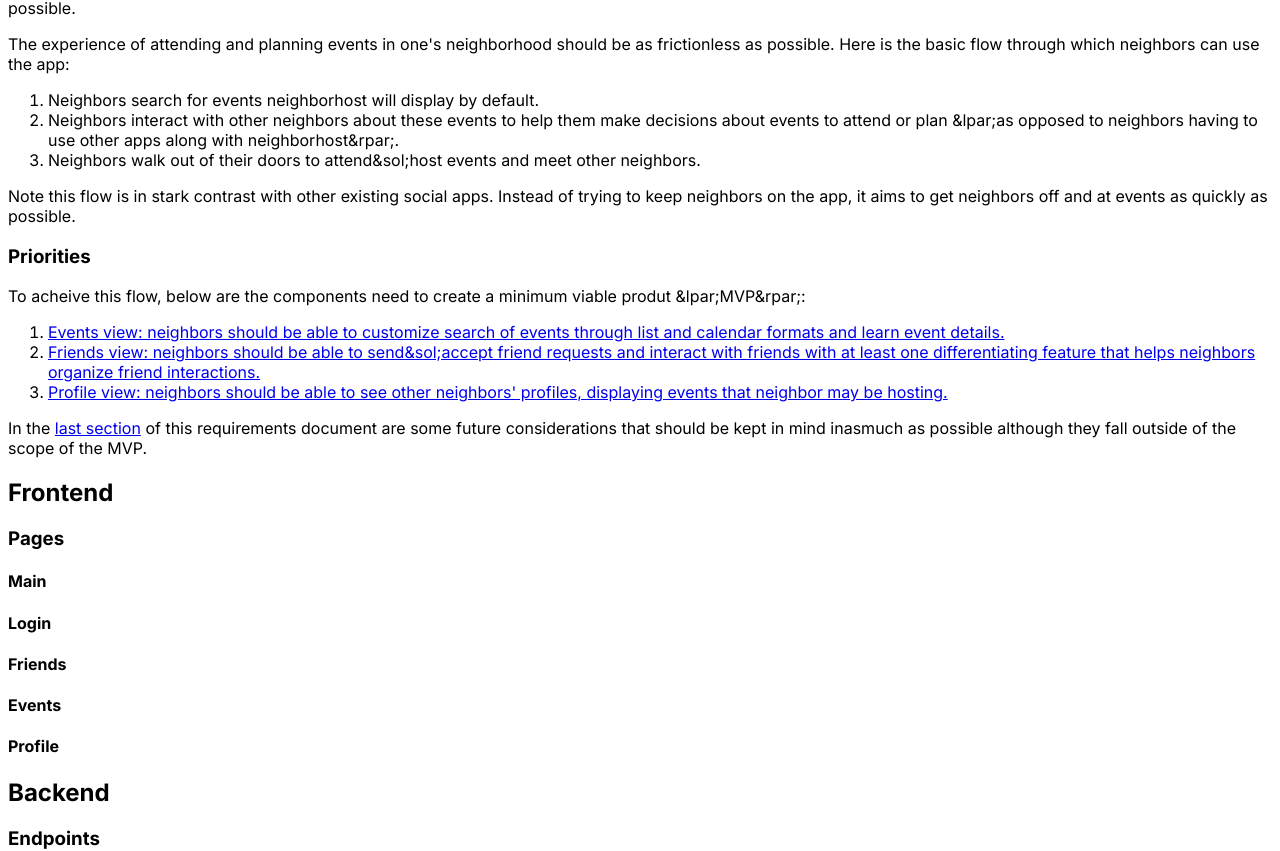
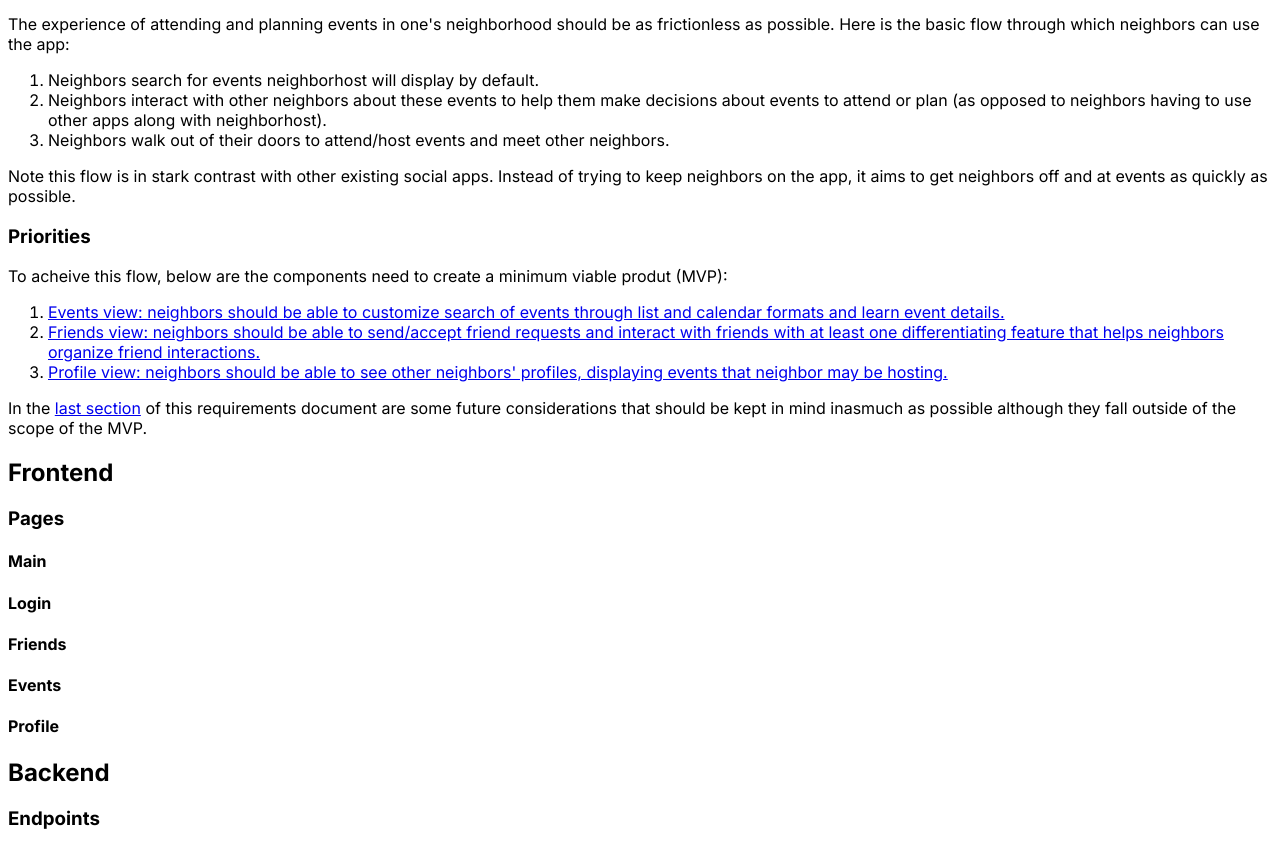
Before and after one commit to jamesdavidyu/neighborhost_requirements, a Next.js app: page / in a window 1280 px wide. Shown: the part 935-1786 px from the top of the page. Built offline with nearby package versions, Linux system fonts and the light colour scheme.

Commit message:
punctuation codes should work

```diff
--- a/src/components/General.tsx
+++ b/src/components/General.tsx
@@ -12,14 +12,14 @@ export const General = () => {
           social calendar for any size of locales to consolidate discovery of
           all events within these locales. It especially keeps in mind American
           suburbs, where there is usually a shortage of things to do within a
-          walkable distance of these neighborhoods &lpar;e.g., No coffee shop? A
-          neighbor in your neighborhood could host a pop-up coffee shop&rpar;.
-          It harnesses the power of our inherent creativity and believes in the
+          walkable distance of these neighborhoods (e.g., No coffee shop? A
+          neighbor in your neighborhood could host a pop-up coffee shop). It
+          harnesses the power of our inherent creativity and believes in the
           potential that if we just create more opportunities that bring people
           together to exchange ideas, anything is possible.
         </p>
         <p>
-          The experience of attending and planning events in one&apos;s
+          The experience of attending and planning events in one&#39;s
           neighborhood should be as frictionless as possible. Here is the basic
           flow through which neighbors can use the app:
         </p>
@@ -29,11 +29,11 @@ export const General = () => {
           </li>
           <li>
             Neighbors interact with other neighbors about these events to help
-            them make decisions about events to attend or plan &lpar;as opposed
-            to neighbors having to use other apps along with neighborhost&rpar;.
+            them make decisions about events to attend or plan (as opposed to
+            neighbors having to use other apps along with neighborhost).
           </li>
           <li>
-            Neighbors walk out of their doors to attend&sol;host events and meet
+            Neighbors walk out of their doors to attend/host events and meet
             other neighbors.
           </li>
         </ol>
@@ -47,7 +47,7 @@ export const General = () => {
         <h3>Priorities</h3>
         <p>
           To acheive this flow, below are the components need to create a
-          minimum viable produt &lpar;MVP&rpar;:
+          minimum viable produt (MVP):
         </p>
         <ol>
           <li>
@@ -58,7 +58,7 @@ export const General = () => {
           </li>
           <li>
             <a href="#friends">
-              Friends view: neighbors should be able to send&sol;accept friend
+              Friends view: neighbors should be able to send/accept friend
               requests and interact with friends with at least one
               differentiating feature that helps neighbors organize friend
               interactions.
@@ -66,9 +66,8 @@ export const General = () => {
           </li>
           <li>
             <a href="#profile">
-              Profile view: neighbors should be able to see other
-              neighbors&apos; profiles, displaying events that neighbor may be
-              hosting.
+              Profile view: neighbors should be able to see other neighbors&#39;
+              profiles, displaying events that neighbor may be hosting.
             </a>
           </li>
         </ol>
```
